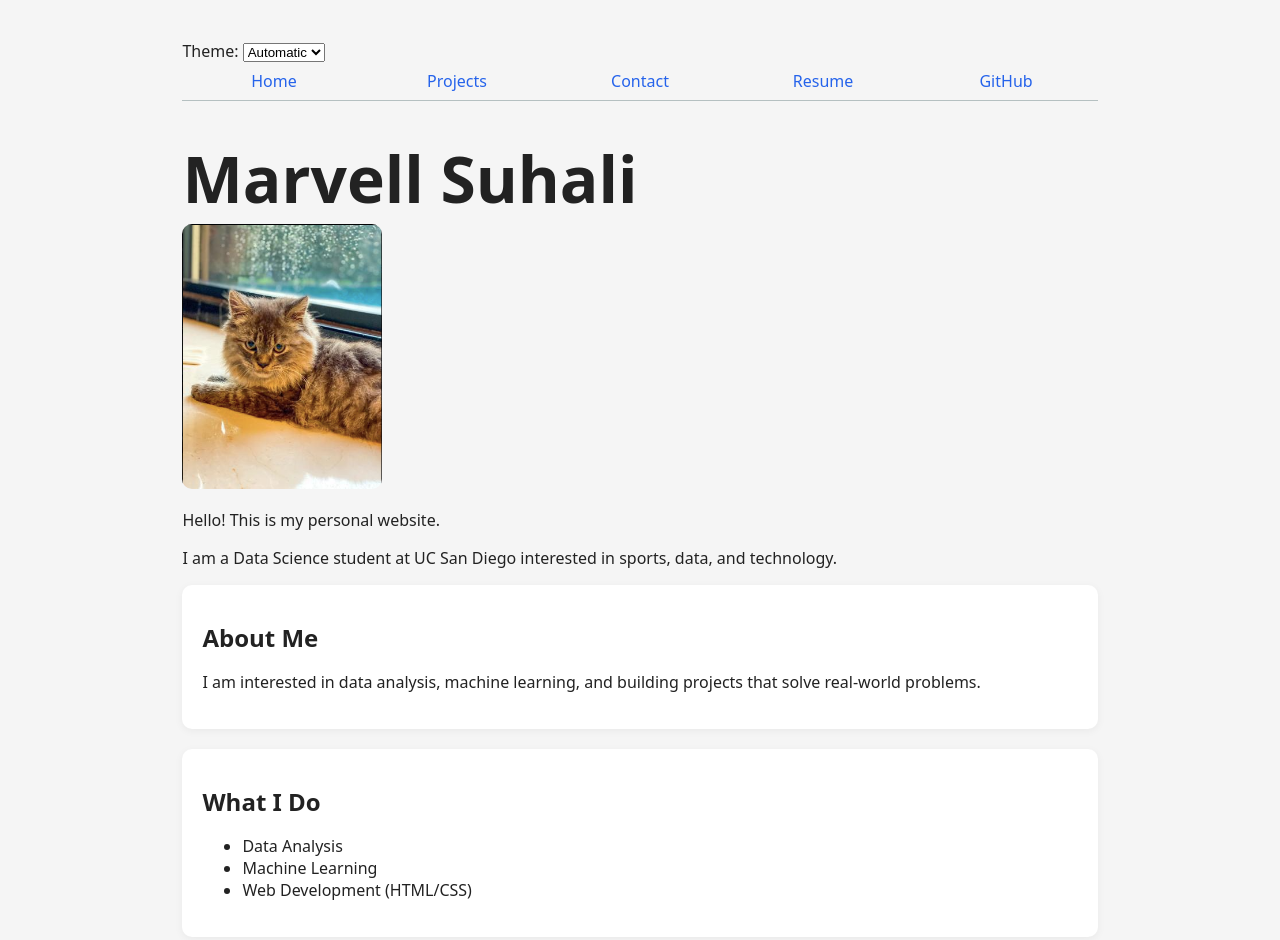
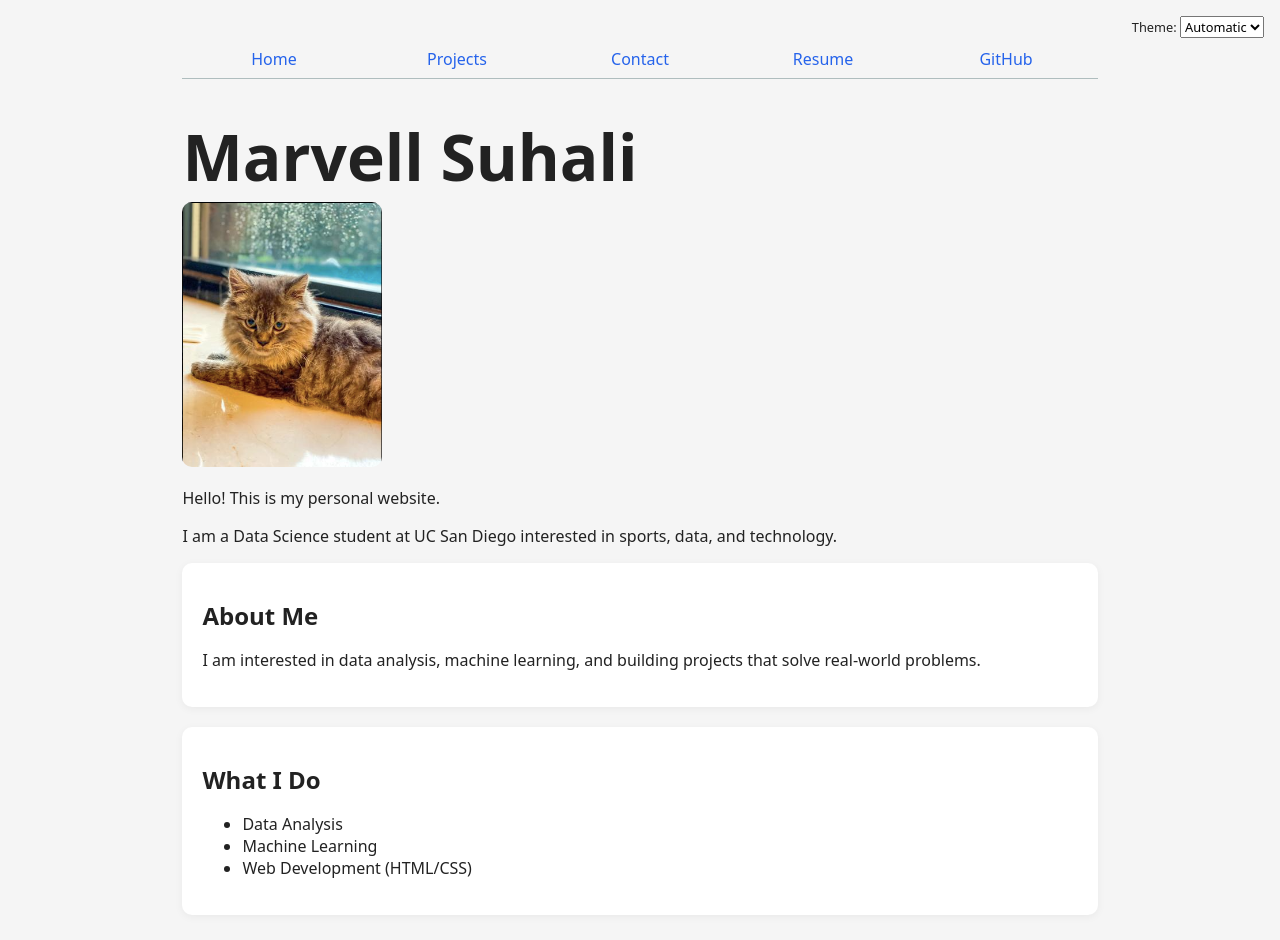
Before and after one commit to Marvell-Suhali/portfolio, a plain HTML site: page index.html in a window 1280 px wide. Drawn offline with Linux system fonts and the light colour scheme.

Commit message:
style.css for dark mode

```diff
--- a/style.css
+++ b/style.css
@@ -133,3 +133,30 @@ form label {
 form button {
   grid-column: 1 / -1;
 }
+
+html {
+  color-scheme: light dark;
+}
+
+.color-scheme {
+  position: absolute;
+  top: 1rem;
+  right: 1rem;
+  font-size: 80%;
+}
+
+input,
+textarea,
+button,
+select {
+  font: inherit;
+}
+
+nav {
+  --border-color: oklch(50% 10% 200 / 40%);
+  border-bottom: 1px solid var(--border-color);
+}
+
+nav a:hover {
+  background-color: color-mix(in oklch, var(--color-accent), canvas 85%);
+}
```
